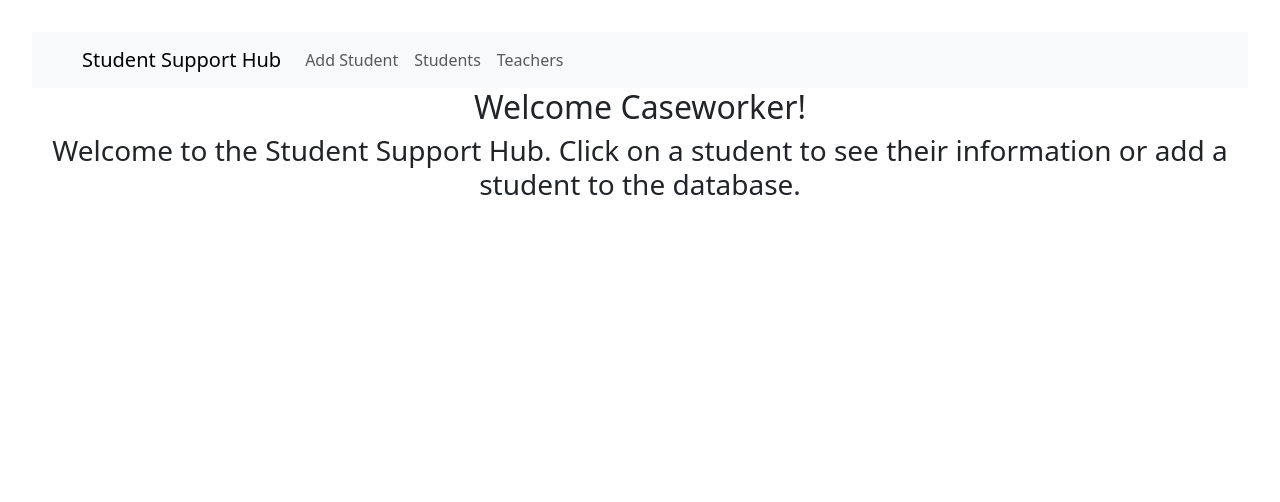
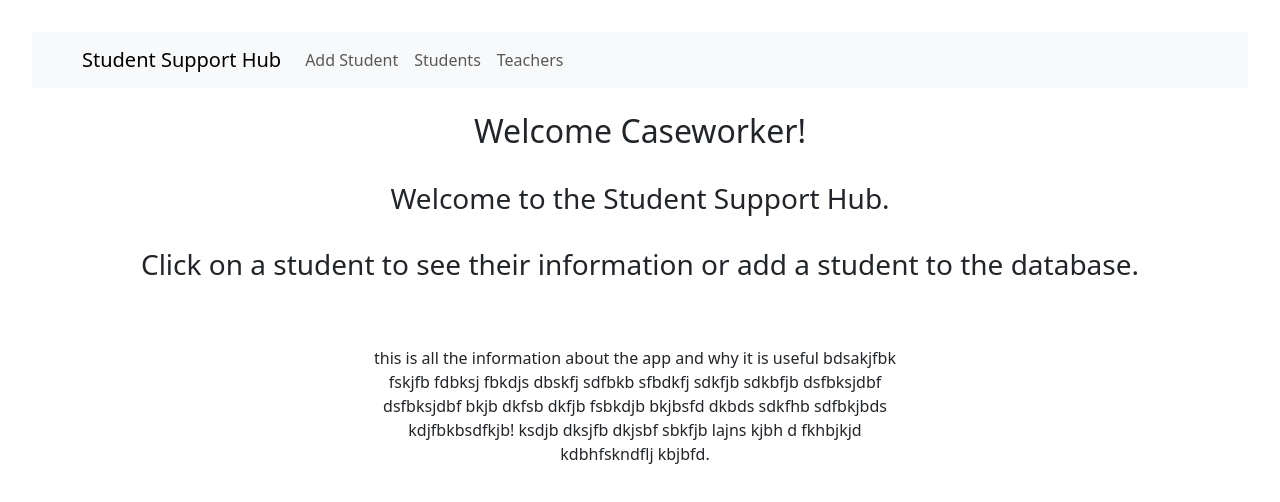
Before and after one commit to tkennelly/Student_Support_Hub, a React (Vite) app in the folder StudentSupportHub/: page /home in a window 1280 px wide. Shown: the top 502 px of the page. Built offline with nearby package versions, Linux system fonts and the light colour scheme.

Commit message:
home styled

```diff
--- a/StudentSupportHub/src/App.css
+++ b/StudentSupportHub/src/App.css
@@ -4,3 +4,10 @@
   padding: 2rem;
   text-align: center;
 }
+
+.desc-p {
+  max-width: 600px;
+  text-align: center;
+  padding: 2rem;
+  margin-left: 253px;
+}
--- a/StudentSupportHub/src/components/Home.jsx
+++ b/StudentSupportHub/src/components/Home.jsx
@@ -1,10 +1,22 @@
+import Container from 'react-bootstrap/Container'
+import "../App.css"
+
+
 
 const Home = () => {
     return (
+        <Container>
         <div>
+            <br/>
             <h2> Welcome Caseworker! </h2>
-            <h3> Welcome to the Student Support Hub. Click on a student to see their information or add a student to the database. </h3>
+            <br/>
+            <h3> Welcome to the Student Support Hub. </h3>
+            <br/>
+            <h3> Click on a student to see their information or add a student to the database. </h3>
+            <br/>
+            <p className="desc-p"> this is all the information about the app and why it is useful bdsakjfbk fskjfb fdbksj fbkdjs dbskfj sdfbkb sfbdkfj sdkfjb sdkbfjb dsfbksjdbf dsfbksjdbf bkjb dkfsb  dkfjb fsbkdjb bkjbsfd dkbds sdkfhb sdfbkjbds kdjfbkbsdfkjb! ksdjb dksjfb dkjsbf sbkfjb lajns kjbh d fkhbjkjd kdbhfskndflj kbjbfd. </p>
          </div>
+        </Container>
     )
 }
 
```
